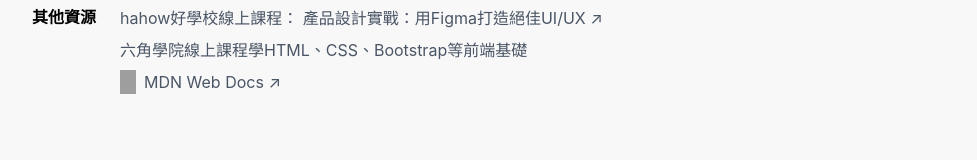
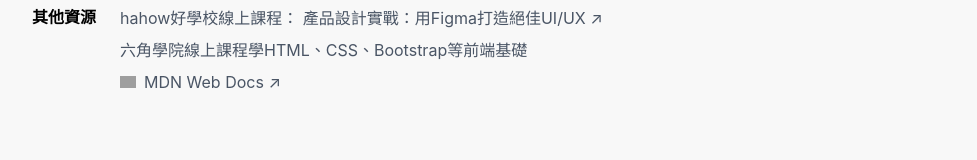
Before and after one commit to chenchienlung/portfolio, a Vue app: page / in a window 1280 px wide. Shown: the part 2096-2256 px from the top of the page, without its empty margins (52-1029 px from the left). Built offline with nearby package versions, Linux system fonts and the light colour scheme; no server answers; the database is empty; grey boxes are pictures that could not be loaded.

Commit message:
ProjectDetail、HomeView新增淺色圖片

```diff
--- a/src/components/ProjectDetail.vue
+++ b/src/components/ProjectDetail.vue
@@ -179,7 +179,8 @@
             <h4 class="w-1/4 md:w-1/6 lg:w-1/12 text-nowrap font-bold">{{ deploy.title }}</h4>
             <div class="flex flex-row gap-2 items-center">
               <img
-                :src="deploy.image"
+                :key="deploy.image"
+                :src="resolveIcon(deploy.image)"
                 :alt="deploy.name"
                 fetchpriority="high"
                 class="h-6 object-contain"
@@ -212,6 +213,7 @@
     'https://thesvg.org/icons/expressdotjs/default.svg',
   'https://thesvg.org/icons/render/default.svg':
     'https://res.cloudinary.com/dtzgfwzwf/image/upload/v1776520452/render_1_xw5dex.png',
+  'https://thesvg.org/icons/godaddy/light.svg': 'https://thesvg.org/icons/godaddy/default.svg',
 }
 
 const resolveIcon = (src: string) => (isDark.value && darkIconMap[src] ? darkIconMap[src] : src)
--- a/src/views/HomeView.vue
+++ b/src/views/HomeView.vue
@@ -163,6 +163,8 @@
                       "
                       alt=""
                       width="16px"
+                      height="16px"
+                      class="aspect-square object-contain"
                     />
                     <a
                       href="https://developer.mozilla.org/zh-TW/"
```
